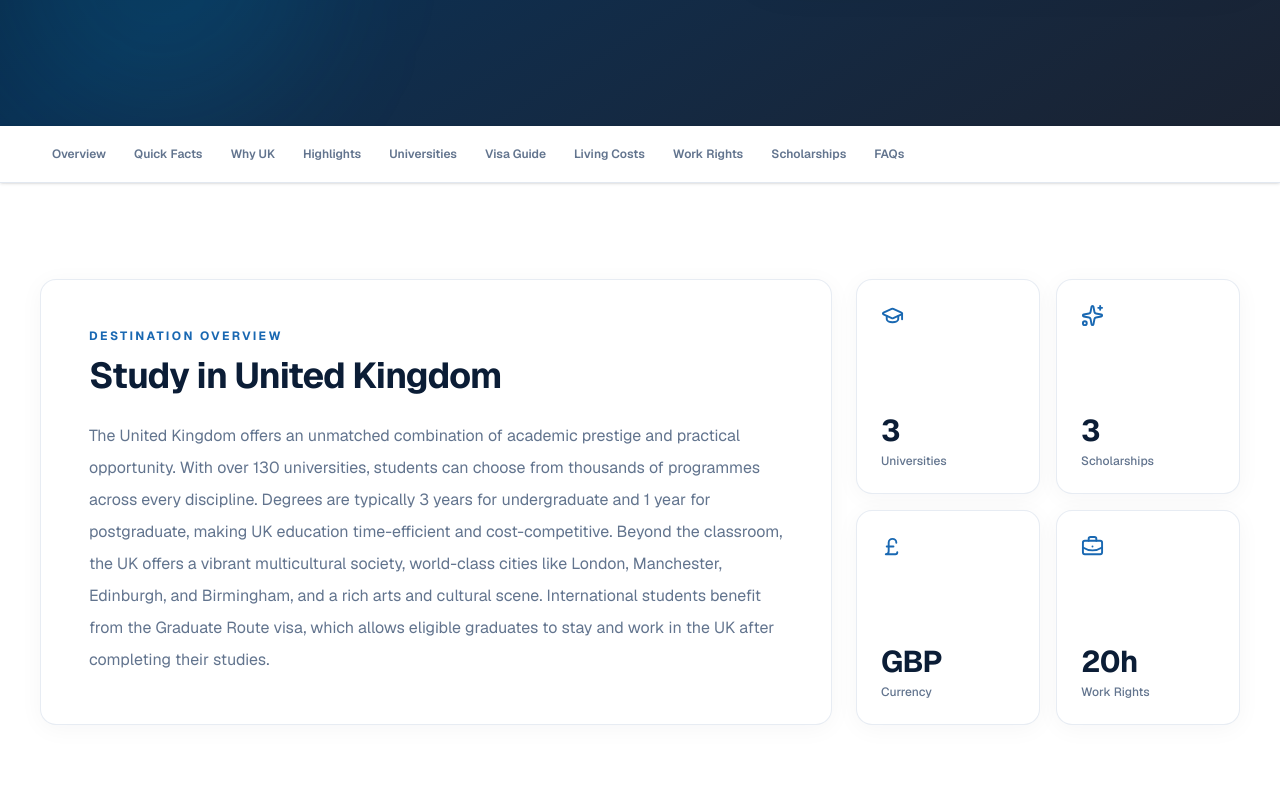
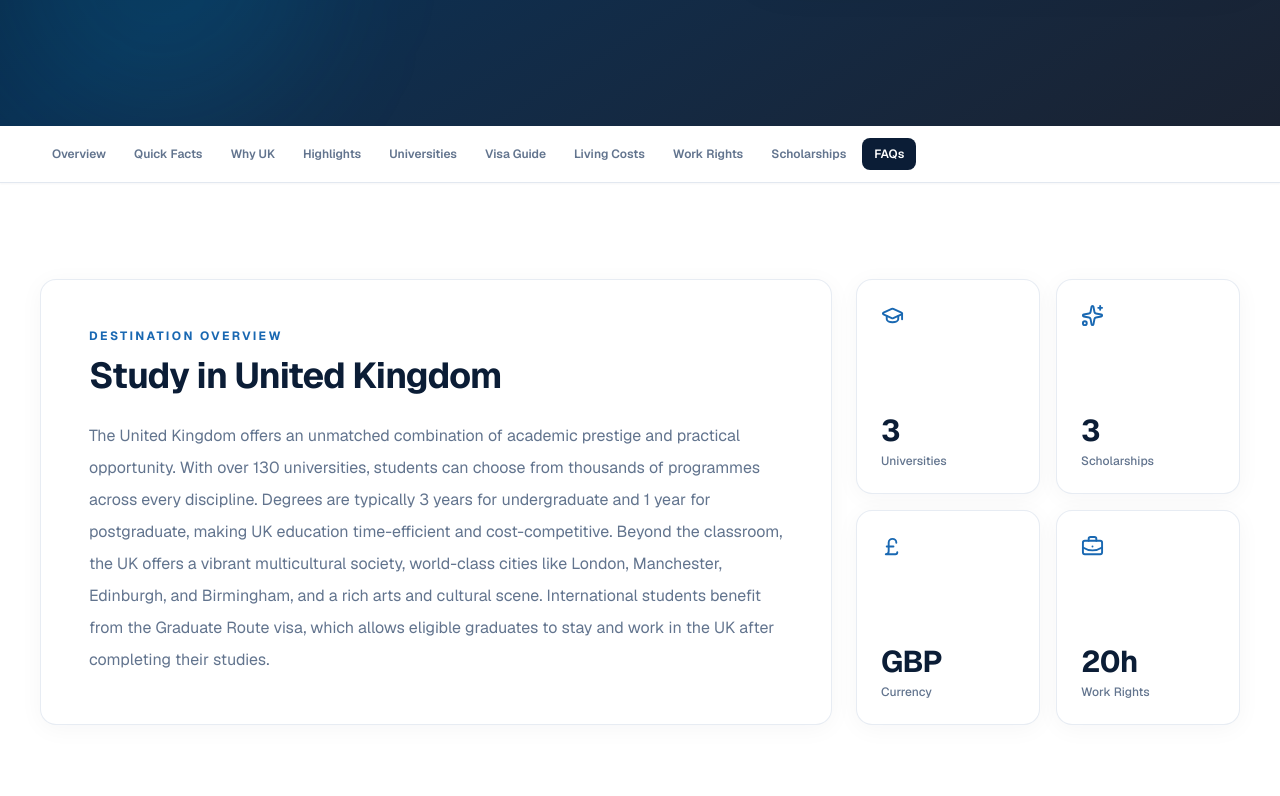
Before and after one commit to mannan608/hbd-services-next-app, a Next.js app: page /destinations/australia in a window 1280 px wide. Shown: the part 784-1580 px from the top of the page. Built offline with nearby package versions, Linux system fonts and the light colour scheme; no server answers.

Commit message:
feat(src): update 2 tsx files
- 2 files changed: 205 insertions(+), 45 deletions(-)

```diff
--- a/src/app/(pages)/destinations/[id]/page.tsx
+++ b/src/app/(pages)/destinations/[id]/page.tsx
@@ -16,12 +16,15 @@ import {
   ShieldCheck,
   Sparkles,
   Users,
+  type LucideIcon,
 } from "lucide-react";
+import type { ReactNode } from "react";
 
-import DestinationHeader from '@/app/components/destinations/DestinationHeader'
+import DestinationHeader from "@/app/components/destinations/DestinationHeader";
 import DestinationFaq from "@/app/components/destinations/DestinationFaq";
 import DestinationNav from "@/app/components/destinations/DestinationNav";
 import DestinationCTA from "@/app/components/destinations/DestinationCTA";
+import SectionReveal from "@/app/components/destinations/SectionReveal";
 
 const quickFacts = [
   {
@@ -196,7 +199,19 @@ const scholarships = [
 
 
 
-function SectionHeading({ eyebrow, title, description, center = false }) {
+type SectionHeadingProps = {
+  eyebrow: string;
+  title: string;
+  description?: string;
+  center?: boolean;
+};
+
+function SectionHeading({
+  eyebrow,
+  title,
+  description,
+  center = false,
+}: SectionHeadingProps) {
   return (
     <div className={`max-w-3xl ${center ? "mx-auto text-center" : ""}`}>
       <p className="mb-3 text-xs font-bold uppercase tracking-[0.2em] text-brand-500">
@@ -214,7 +229,12 @@ function SectionHeading({ eyebrow, title, description, center = false }) {
   );
 }
 
-function Card({ children, className = "" }) {
+type CardProps = {
+  children: ReactNode;
+  className?: string;
+};
+
+function Card({ children, className = "" }: CardProps) {
   return (
     <div
       className={`rounded-2xl border border-slate-200/80 bg-white shadow-[0_4px_24px_rgba(11,29,54,0.04)] transition-all duration-300 hover:-translate-y-1 hover:shadow-[0_12px_32px_rgba(11,29,54,0.08)] ${className}`}
@@ -224,7 +244,12 @@ function Card({ children, className = "" }) {
   );
 }
 
-function IconBox({ icon: Icon, dark = false }) {
+type IconBoxProps = {
+  icon: LucideIcon;
+  dark?: boolean;
+};
+
+function IconBox({ icon: Icon, dark = false }: IconBoxProps) {
   return (
     <div
       className={`flex h-12 w-12 shrink-0 items-center justify-center rounded-xl ${
@@ -238,16 +263,15 @@ function IconBox({ icon: Icon, dark = false }) {
   );
 }
 const page = () => {
-
   return (
-    <main className="min-h-screen overflow-hidden ">
+    <div className="min-h-screen">
       <DestinationHeader/>
         {/* Sticky Navigation */}
      <DestinationNav/>
 
       <div className="mx-auto max-w-7xl px-5 sm:px-8 lg:px-10">
         {/* Overview */}
-        <section id="overview" className="scroll-mt-24 py-16 lg:py-24">
+        <SectionReveal id="overview" className="scroll-mt-44 md:scroll-mt-48 py-16 lg:py-24">
           <div className="grid gap-6 lg:grid-cols-12">
             <Card className="p-7 sm:p-10 lg:col-span-8 lg:p-12">
               <p className="mb-3 text-xs font-bold uppercase tracking-[0.2em] text-brand-500">
@@ -292,10 +316,10 @@ const page = () => {
               ))}
             </div>
           </div>
-        </section>
+        </SectionReveal>
 
         {/* Quick Facts */}
-        <section id="facts" className="scroll-mt-24 py-16 lg:py-20">
+        <SectionReveal id="facts" className="scroll-mt-44 md:scroll-mt-48 py-16 lg:py-20">
           <SectionHeading
             eyebrow="Quick Facts"
             title="United Kingdom at a Glance"
@@ -315,10 +339,10 @@ const page = () => {
               </Card>
             ))}
           </div>
-        </section>
+        </SectionReveal>
 
         {/* Why UK */}
-        <section id="why" className="scroll-mt-24 py-16 lg:py-20">
+        <SectionReveal id="why" className="scroll-mt-44 md:scroll-mt-48 py-16 lg:py-20">
           <div className="relative overflow-hidden rounded-[28px] bg-[#0B1D36] p-8 sm:p-12 lg:p-16">
             <div className="absolute -right-20 -top-20 h-80 w-80 rounded-full border border-white/10" />
             <div className="absolute -right-10 -top-10 h-60 w-60 rounded-full border border-white/10" />
@@ -332,9 +356,9 @@ const page = () => {
                 <span className="text-brand-500"> United Kingdom?</span>
               </h2>
               <p className="mt-6 text-sm leading-8 text-slate-300 sm:text-base">
-                The UK is home to four of the world's top 10 universities,
+                The UK is home to four of the world&apos;s top 10 universities,
                 offering students globally recognised degrees and excellent
-                academic opportunities. One-year master's programmes help save
+                academic opportunities. One-year master&apos;s programmes help save
                 both time and tuition costs, while the Graduate Route visa
                 allows eligible international graduates to work in the UK
                 after completing their studies. Students may also work up to
@@ -350,10 +374,10 @@ const page = () => {
               </div>
             </div>
           </div>
-        </section>
+        </SectionReveal>
 
         {/* Highlights */}
-        <section id="highlights" className="scroll-mt-24 py-16 lg:py-20">
+        <SectionReveal id="highlights" className="scroll-mt-44 md:scroll-mt-48 py-16 lg:py-20">
           <SectionHeading
             eyebrow="Key Highlights"
             title="What Makes the UK Stand Out"
@@ -361,7 +385,7 @@ const page = () => {
           />
 
           <div className="mt-10 grid gap-5 sm:grid-cols-2 lg:grid-cols-3">
-            {highlights.map((item, index) => (
+            {highlights.map((item) => (
               <Card key={item.title} className="p-6">
                 <div className="flex items-start gap-4">
                   <div className="flex h-10 w-10 shrink-0 items-center justify-center rounded-xl bg-brand-500/10 text-brand-500">
@@ -377,10 +401,10 @@ const page = () => {
               </Card>
             ))}
           </div>
-        </section>
+        </SectionReveal>
 
         {/* Universities */}
-        <section id="universities" className="scroll-mt-24 py-16 lg:py-20">
+        <SectionReveal id="universities" className="scroll-mt-44 md:scroll-mt-48 py-16 lg:py-20">
           <div className="flex flex-col justify-between gap-5 sm:flex-row sm:items-end">
             <SectionHeading
               eyebrow="Courses & Universities"
@@ -424,10 +448,10 @@ const page = () => {
               </a>
             ))}
           </div>
-        </section>
+        </SectionReveal>
 
         {/* Visa */}
-        <section id="visa" className="scroll-mt-24 py-16 lg:py-20">
+        <SectionReveal id="visa" className="scroll-mt-44 md:scroll-mt-48 py-16 lg:py-20">
           <SectionHeading
             eyebrow="Visa Guidance"
             title="UK Student Visa Requirements"
@@ -546,10 +570,10 @@ const page = () => {
               </div>
             </div>
           </div>
-        </section>
+        </SectionReveal>
 
         {/* Living Costs */}
-        <section id="costs" className="scroll-mt-24 py-16 lg:py-20">
+        <SectionReveal id="costs" className="scroll-mt-44 md:scroll-mt-48 py-16 lg:py-20">
           <SectionHeading
             eyebrow="Cost of Living"
             title="Estimated Monthly Expenses"
@@ -572,10 +596,10 @@ const page = () => {
               </Card>
             ))}
           </div>
-        </section>
+        </SectionReveal>
 
         {/* Work Rights */}
-        <section id="work" className="scroll-mt-24 py-16 lg:py-20">
+        <SectionReveal id="work" className="scroll-mt-44 md:scroll-mt-48 py-16 lg:py-20">
           <SectionHeading
             eyebrow="Work Opportunities"
             title="Work While Studying in the UK"
@@ -628,10 +652,10 @@ const page = () => {
               </p>
             </Card>
           </div>
-        </section>
+        </SectionReveal>
 
         {/* Scholarships */}
-        <section id="scholarships" className="scroll-mt-24 py-16 lg:py-20">
+        <SectionReveal id="scholarships" className="scroll-mt-44 md:scroll-mt-48 py-16 lg:py-20">
           <SectionHeading
             eyebrow="Funding Opportunities"
             title="Scholarships in the United Kingdom"
@@ -671,10 +695,10 @@ const page = () => {
               </a>
             ))}
           </div>
-        </section>
+        </SectionReveal>
 
         {/* FAQ */}
-        <section id="faq" className="scroll-mt-24 py-16 lg:py-20">
+        <SectionReveal id="faq" className="scroll-mt-44 md:scroll-mt-48 py-16 lg:py-20">
           <SectionHeading
             eyebrow="Frequently Asked Questions"
             title="Questions About Studying in the UK"
@@ -682,12 +706,11 @@ const page = () => {
           />
 
          <DestinationFaq />
-        </section>
+        </SectionReveal>
 
       <DestinationCTA />
       </div>
-
-    </main>
+    </div>
   )
 }
 
--- a/src/app/components/Destinations/DestinationNav.tsx
+++ b/src/app/components/Destinations/DestinationNav.tsx
@@ -1,4 +1,12 @@
-import React from "react";
+"use client";
+
+import {
+  useCallback,
+  useEffect,
+  useLayoutEffect,
+  useRef,
+  useState,
+} from "react";
 
 const navItems = [
   { label: "Overview", id: "overview" },
@@ -13,22 +21,151 @@ const navItems = [
   { label: "FAQs", id: "faq" },
 ];
 
+// Distance from the viewport top where a section is considered "active".
+// Sits just below the fixed site header (pt-28 / md:pt-30) plus this bar.
+const SPY_OFFSET = 190;
+
+const useIsomorphicLayoutEffect =
+  typeof window !== "undefined" ? useLayoutEffect : useEffect;
+
 const DestinationNav = () => {
+  const [activeId, setActiveId] = useState(navItems[0].id);
+  const [stuck, setStuck] = useState(false);
+  const [entered, setEntered] = useState(false);
+  const [indicator, setIndicator] = useState({ left: 0, width: 0 });
+
+  const listRef = useRef<HTMLDivElement | null>(null);
+  const linkRefs = useRef<Record<string, HTMLAnchorElement | null>>({});
+  const frameRef = useRef<number | null>(null);
+
+  // Entrance animation
+  useEffect(() => {
+    const id = requestAnimationFrame(() => setEntered(true));
+    return () => cancelAnimationFrame(id);
+  }, []);
+
+  const measureIndicator = useCallback(() => {
+    const link = linkRefs.current[activeId];
+    if (!link) return;
+    setIndicator({ left: link.offsetLeft, width: link.offsetWidth });
+  }, [activeId]);
+
+  useIsomorphicLayoutEffect(() => {
+    if (entered) measureIndicator();
+  }, [entered, measureIndicator]);
+
+  // Keep the pill aligned when the layout or fonts change
+  useEffect(() => {
+    const handleResize = () => measureIndicator();
+    window.addEventListener("resize", handleResize);
+    document.fonts?.ready.then(handleResize);
+    return () => window.removeEventListener("resize", handleResize);
+  }, [measureIndicator]);
+
+  // Scroll spy: track the section currently under the bar
+  useEffect(() => {
+    const update = () => {
+      setStuck(window.scrollY > 8);
+
+      let current = navItems[0].id;
+      for (const item of navItems) {
+        const section = document.getElementById(item.id);
+        if (section && section.getBoundingClientRect().top <= SPY_OFFSET) {
+          current = item.id;
+        }
+      }
+
+      const atBottom =
+        window.innerHeight + window.scrollY >=
+        document.documentElement.scrollHeight - 4;
+      if (atBottom) current = navItems[navItems.length - 1].id;
+
+      setActiveId(current);
+    };
+
+    const handleScroll = () => {
+      if (frameRef.current !== null) return;
+      frameRef.current = requestAnimationFrame(() => {
+        frameRef.current = null;
+        update();
+      });
+    };
+
+    update();
+    window.addEventListener("scroll", handleScroll, { passive: true });
+    return () => {
+      window.removeEventListener("scroll", handleScroll);
+      if (frameRef.current !== null) cancelAnimationFrame(frameRef.current);
+    };
+  }, []);
+
+  // Keep the active link centred while the bar scrolls horizontally
+  useEffect(() => {
+    const list = listRef.current;
+    const link = linkRefs.current[activeId];
+    if (!list || !link) return;
+
+    const left = link.offsetLeft;
+    const right = left + link.offsetWidth;
+    if (left < list.scrollLeft || right > list.scrollLeft + list.clientWidth) {
+      list.scrollTo({
+        left: left - (list.clientWidth - link.offsetWidth) / 2,
+        behavior: "smooth",
+      });
+    }
+  }, [activeId]);
+
   return (
-    <div className="sticky top-0 z-50 border-b border-slate-200 bg-white/95 shadow-sm backdrop-blur-xl">
+    <div
+      className={`sticky top-28 z-40 border-b border-slate-200 bg-white backdrop-blur-xl transition-shadow duration-300 md:top-30 ${
+        stuck
+          ? "shadow-[0_12px_32px_rgba(11,29,54,0.10)]"
+          : "shadow-[0_1px_2px_rgba(11,29,54,0.04)]"
+      }`}
+    >
       <div className="mx-auto max-w-7xl px-4 sm:px-8 lg:px-10">
         <div className="flex items-center justify-between gap-3">
-          {/* Removed 'hidden' and added 'flex-nowrap' so it scrolls horizontally on small screens */}
-          <nav className="flex min-w-0 flex-1 flex-nowrap items-center gap-1 overflow-x-auto py-3 [scrollbar-width:none] [&::-webkit-scrollbar]:hidden">
-            {navItems.map((item) => (
+          <nav
+            ref={listRef}
+            aria-label="Page sections"
+            className="relative flex min-w-0 flex-1 flex-nowrap items-center gap-1 overflow-x-auto py-3 [scrollbar-width:none] [&::-webkit-scrollbar]:hidden"
+          >
+            {entered && indicator.width > 0 && (
+              <span
+                aria-hidden="true"
+                className="pointer-events-none absolute top-1/2 h-8 -translate-y-1/2 rounded-lg bg-[#0B1D36] transition-[left,width] duration-300 ease-out"
+                style={{ left: indicator.left, width: indicator.width }}
+              />
+            )}
+
+            {navItems.map((item, index) => {
+              const active = item.id === activeId;
+
+              return (
                 <a
                   key={item.id}
                   href={`#${item.id}`}
-                className="shrink-0 rounded-lg px-3 py-2 text-xs font-semibold text-slate-500 transition hover:bg-[#0B1D36] hover:text-white"
+                  ref={(node) => {
+                    linkRefs.current[item.id] = node;
+                  }}
+                  aria-current={active ? "true" : undefined}
+                  style={{
+                    transitionDelay: entered ? "0ms" : `${index * 40}ms`,
+                  }}
+                  className={`relative z-10 shrink-0 rounded-lg px-3 py-2 text-xs font-semibold transition-all duration-300 ease-out ${
+                    entered
+                      ? "translate-y-0 opacity-100"
+                      : "-translate-y-2 opacity-0"
+                  } ${
+                    active
+                      ? "text-white"
+                      : "text-slate-500 hover:bg-slate-100 hover:text-[#0B1D36]"
+                  }`}
                 >
                   {item.label}
                 </a>
-            ))}
+              );
+            })}
           </nav>
         </div>
       </div>
--- /dev/null
+++ b/src/app/components/Destinations/SectionReveal.tsx
@@ -0,0 +1,28 @@
+"use client";
+
+import type { ReactNode } from "react";
+import { useInView } from "@/hooks/useInView";
+
+type SectionRevealProps = {
+  id: string;
+  className?: string;
+  children: ReactNode;
+};
+
+const SectionReveal = ({ id, className = "", children }: SectionRevealProps) => {
+  const { ref, visible } = useInView<HTMLElement>();
+
+  return (
+    <section
+      id={id}
+      ref={ref}
+      className={`transition-all duration-700 ease-out ${
+        visible ? "translate-y-0 opacity-100" : "translate-y-10 opacity-0"
+      } ${className}`}
+    >
+      {children}
+    </section>
+  );
+};
+
+export default SectionReveal;
```
Lines whose indentation alone changed are shown as unchanged.
